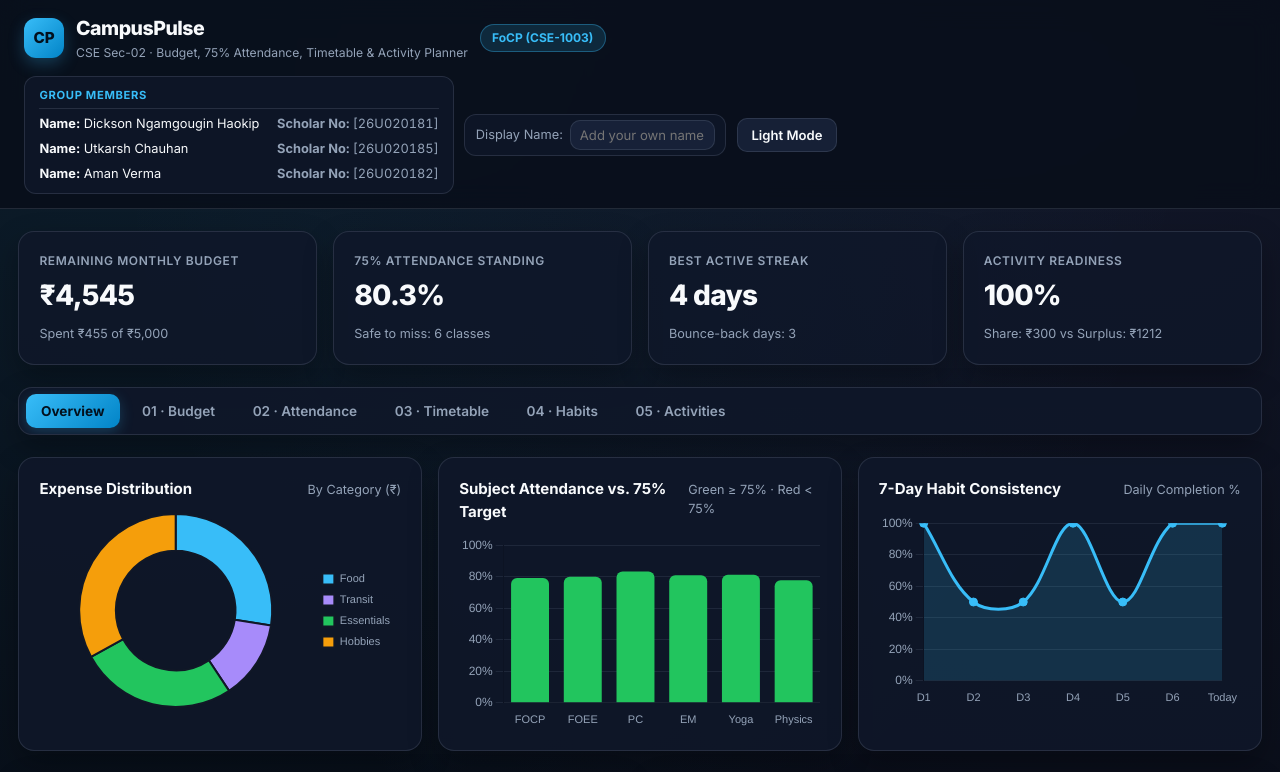
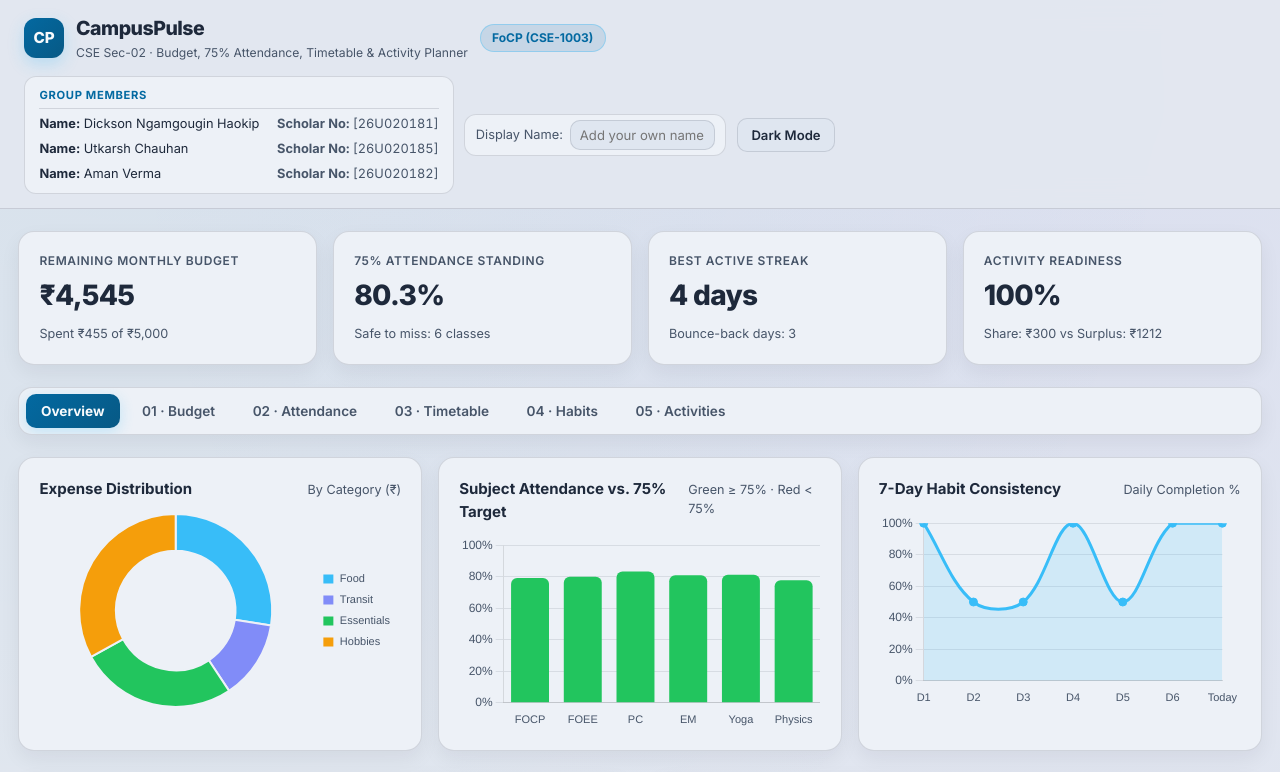
Before and after one commit to dkhk06/focp-student-hub, a plain HTML site: page index.html in a window 1280 px wide. Both pictures are taken after a click on the button "Light Mode". Shown: the top 772 px of the page. Drawn offline with nearby package versions, Linux system fonts and the light colour scheme.

Commit message:
Fix light mode toggle with softer low-glare palette

```diff
--- a/app.js
+++ b/app.js
@@ -1,6 +1,7 @@
-const STORAGE_KEY = "campuspulse_focp_v6";
+const STORAGE_KEY = "campuspulse_focp_v8";
 
 const defaultState = {
+    theme: "dark",
     customDisplayName: "",
     activeTab: "overview",
     monthlyCap: 5000,
@@ -89,6 +90,16 @@ function saveState() {
     localStorage.setItem(STORAGE_KEY, JSON.stringify(state));
 }
 
+function applyTheme() {
+    const theme = state.theme === "light" ? "light" : "dark";
+    document.documentElement.setAttribute("data-theme", theme);
+    document.body.setAttribute("data-theme", theme);
+    const btn = document.getElementById("theme-toggle");
+    if (btn) {
+        btn.textContent = theme === "light" ? "Dark Mode" : "Light Mode";
+    }
+}
+
 function applyActiveTab() {
     const tab = state.activeTab || "overview";
 
@@ -130,7 +141,7 @@ function playSplitCurtain() {
             curtain.classList.add("open");
             curtainTimeoutId = setTimeout(() => {
                 curtain.classList.add("done");
-            }, 950);
+            }, 1700);
         });
     });
 }
@@ -173,8 +184,10 @@ function getHabitStats(days) {
 function renderCharts(catTotals, subjectMetrics, dailyHabitRates) {
     if (typeof Chart === "undefined" || state.activeTab !== "overview") return;
 
-    const commonTextColor = "#94a3b8";
-    const gridColor = "rgba(148, 163, 184, 0.12)";
+    const isLight = state.theme === "light";
+    const commonTextColor = isLight ? "#475569" : "#94a3b8";
+    const gridColor = isLight ? "rgba(30, 41, 59, 0.1)" : "rgba(148, 163, 184, 0.12)";
+    const borderColor = isLight ? "#edf1f7" : "#111827";
 
     const expCtx = document.getElementById("expenseChart");
     if (expenseChartInstance) expenseChartInstance.destroy();
@@ -185,8 +198,8 @@ function renderCharts(catTotals, subjectMetrics, dailyHabitRates) {
             datasets: [
                 {
                     data: catTotals,
-                    backgroundColor: ["#38bdf8", "#a78bfa", "#22c55e", "#f59e0b"],
-                    borderColor: "#111827",
+                    backgroundColor: ["#38bdf8", "#818cf8", "#22c55e", "#f59e0b"],
+                    borderColor,
                     borderWidth: 2
                 }
             ]
@@ -282,6 +295,7 @@ function renderCharts(catTotals, subjectMetrics, dailyHabitRates) {
 }
 
 function render() {
+    applyTheme();
     applyActiveTab();
 
     // Custom Display Name (independent of submission Name & Scholar No)
@@ -539,6 +553,11 @@ function render() {
 }
 
 // Event Listeners
+document.getElementById("theme-toggle").addEventListener("click", () => {
+    state.theme = state.theme === "light" ? "dark" : "light";
+    render();
+});
+
 document.getElementById("section-tabs").addEventListener("click", (e) => {
     const btn = e.target.closest(".tab-btn");
     if (!btn || !btn.dataset.tab) return;
--- a/style.css
+++ b/style.css
@@ -24,29 +24,30 @@
     --radius: 16px;
 }
 
-:root[data-theme="light"] {
-    --bg: #f4f7fb;
-    --bg-glow-1: rgba(2, 132, 199, 0.08);
-    --bg-glow-2: rgba(99, 102, 241, 0.07);
-    --surface: rgba(255, 255, 255, 0.94);
-    --surface-2: #f1f5f9;
-    --surface-hover: #e2e8f0;
-    --text: #0f172a;
+:root[data-theme="light"],
+body[data-theme="light"] {
+    --bg: #e3e8f0;
+    --bg-glow-1: rgba(3, 105, 161, 0.06);
+    --bg-glow-2: rgba(79, 70, 229, 0.05);
+    --surface: #edf1f7;
+    --surface-2: #dfe6f0;
+    --surface-hover: #d2dbe8;
+    --text: #1e293b;
     --muted: #475569;
-    --accent: #0284c7;
-    --accent-strong: #0369a1;
-    --accent-text: #ffffff;
-    --accent-soft: rgba(2, 132, 199, 0.12);
-    --green: #16a34a;
-    --green-soft: rgba(22, 163, 74, 0.12);
-    --amber: #d97706;
-    --amber-soft: rgba(217, 119, 6, 0.12);
-    --red: #dc2626;
-    --red-soft: rgba(220, 38, 38, 0.12);
-    --border: rgba(15, 23, 42, 0.12);
-    --topbar-bg: rgba(255, 255, 255, 0.88);
-    --curtain-bg: linear-gradient(135deg, #e0f2fe 0%, #f8fafc 100%);
-    --shadow: 0 10px 25px rgba(15, 23, 42, 0.06);
+    --accent: #0369a1;
+    --accent-strong: #075985;
+    --accent-text: #f8fafc;
+    --accent-soft: rgba(3, 105, 161, 0.13);
+    --green: #15803d;
+    --green-soft: rgba(21, 128, 61, 0.13);
+    --amber: #b45309;
+    --amber-soft: rgba(180, 83, 9, 0.13);
+    --red: #b91c1c;
+    --red-soft: rgba(185, 28, 28, 0.13);
+    --border: rgba(30, 41, 59, 0.14);
+    --topbar-bg: rgba(227, 232, 240, 0.92);
+    --curtain-bg: linear-gradient(135deg, #cbd5e1 0%, #e2e8f0 100%);
+    --shadow: 0 8px 20px rgba(15, 23, 42, 0.06);
 }
 
 * {
@@ -266,9 +267,16 @@ body {
 }
 
 .theme-btn {
+    background: var(--surface-2);
+    color: var(--text);
+    border: 1px solid var(--border);
     font-size: 0.82rem;
     font-weight: 600;
     padding: 0.52rem 0.85rem;
+}
+
+.theme-btn:hover {
+    background: var(--surface-hover);
 }
 
 .container {
```
